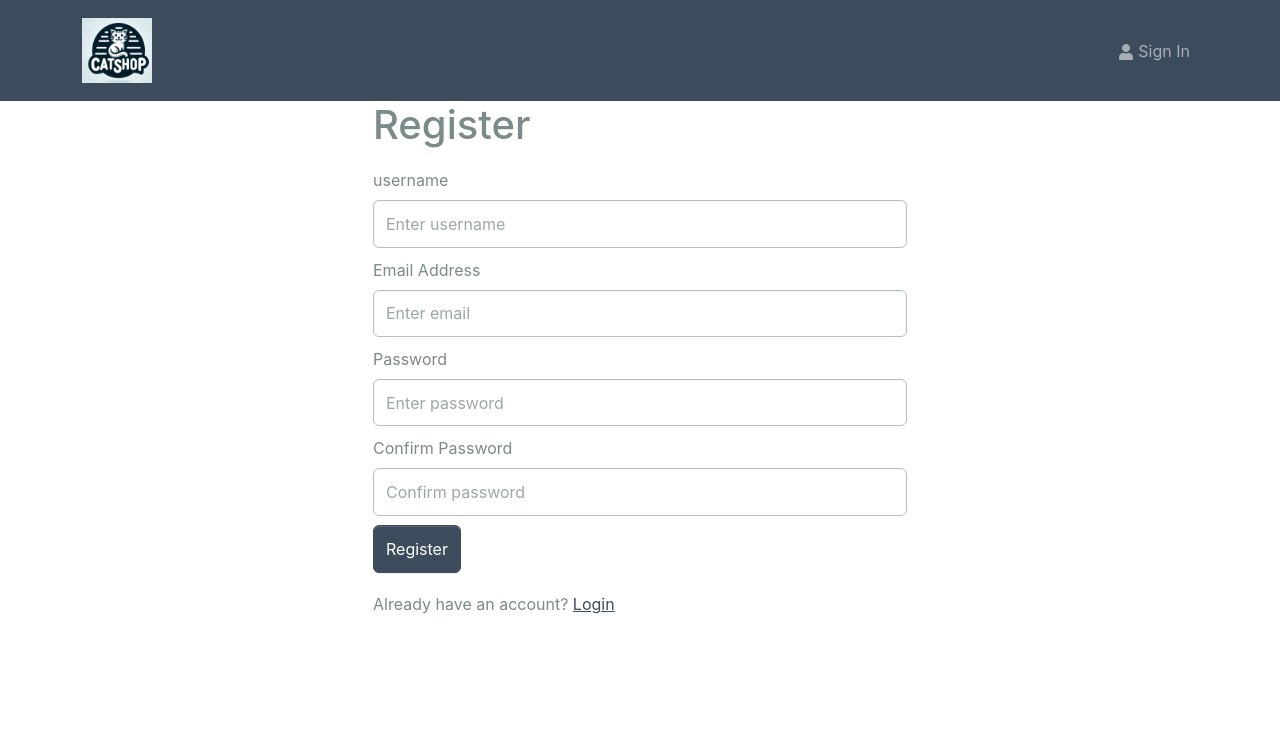
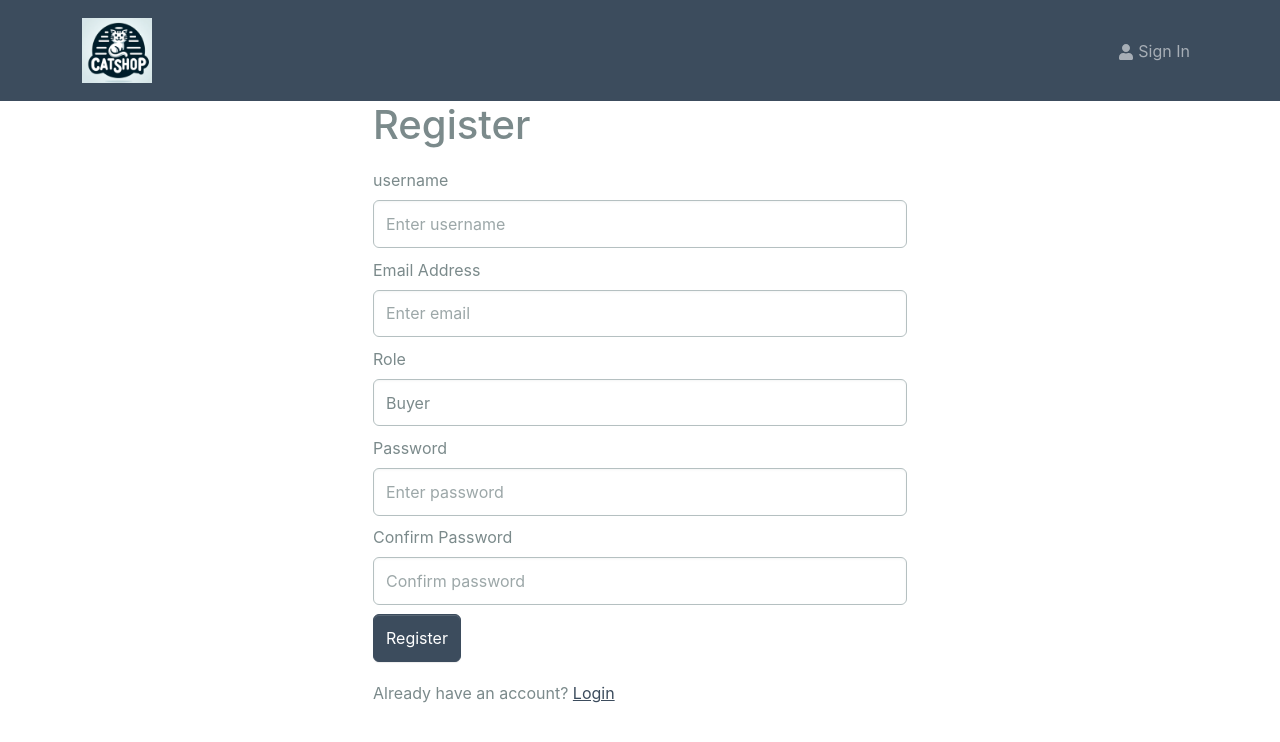
Before and after one commit to yuxiaomi666/cat-shop-react-client-app, a React (Create React App) app: page /register in a window 1280 px wide. Shown: the top 742 px of the page. Built offline with nearby package versions, Linux system fonts and the light colour scheme.

Commit message:
add select role in registerScreen

```diff
--- a/src/screens/RegisterScreen.jsx
+++ b/src/screens/RegisterScreen.jsx
@@ -15,8 +15,8 @@ const RegisterScreen = () => {
     const [password, setPassword] = useState('');
     const [firstName, setFirstName] = useState('x');
     const [lastName, setLastName] = useState('x');
-    const [role, setRole] = useState('ADMIN');
-    const [isAdmin, setAdmin] = useState(true);
+    const [role, setRole] = useState('');
+    const [isAdmin, setAdmin] = useState(false);
     const [confirmPassword, setConfirmPassword] = useState('');
 
     const dispatch = useDispatch();
@@ -75,7 +75,13 @@ const RegisterScreen = () => {
                         onChange={(e) => setEmail(e.target.value)}
                     ></Form.Control>
                 </Form.Group>
-
+                <Form.Group className='my-2' controlId='role'>
+                    <Form.Label>Role</Form.Label>
+                    <Form.Control as="select" value={role} onChange={(e) => setRole(e.target.value)}>
+                        <option value="buyer">Buyer</option>
+                        <option value="seller">Seller</option>
+                    </Form.Control>
+                </Form.Group>
                 <Form.Group className='my-2' controlId='password'>
                     <Form.Label>Password</Form.Label>
                     <Form.Control
```
